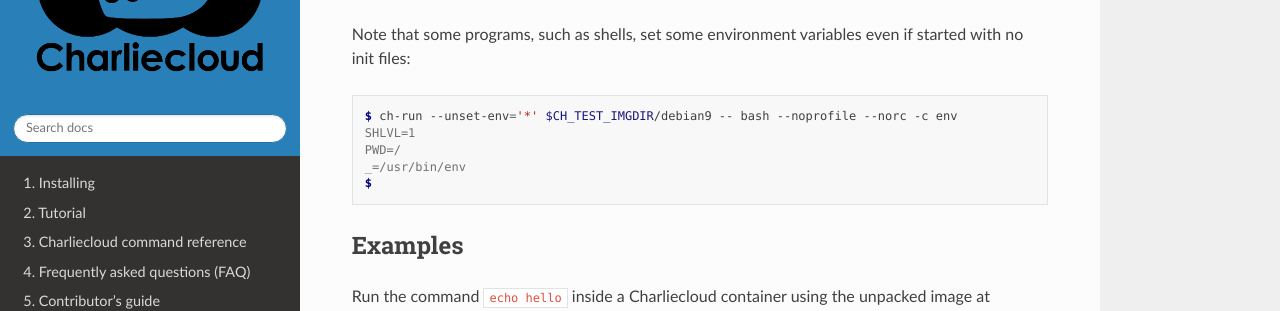
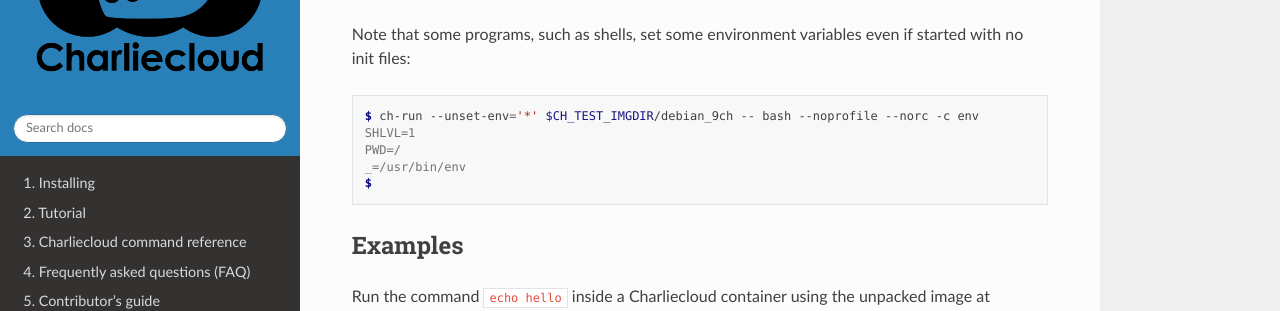
Before and after one commit to hpc/charliecloud, a Sphinx documentation site: the page built from doc/ch-run.rst, in a window 1280 px wide and 900 px high, scrolled down 10541 px. Shown: the part 151-462 px from the top of the window. Built offline with Sphinx 7.4.7 and the Read the Docs theme 2.0.0, drawn with Linux system fonts in a browser that asks for light colours.

Commit message:
respond to feedback, thank you

```diff
--- a/doc/ch-run_desc.rst
+++ b/doc/ch-run_desc.rst
@@ -598,7 +598,7 @@ either :code:`WANTED_` or :code:`ALSO_WANTED_`::
 Note that some programs, such as shells, set some environment variables even
 if started with no init files::
 
-  $ ch-run --unset-env='*' $CH_TEST_IMGDIR/debian9 -- bash --noprofile --norc -c env
+  $ ch-run --unset-env='*' $CH_TEST_IMGDIR/debian_9ch -- bash --noprofile --norc -c env
   SHLVL=1
   PWD=/
   _=/usr/bin/env
```
Also changed, not shown: other parts of doc/ch-run_desc.rst (+1 -0 lines), 1 other file.
